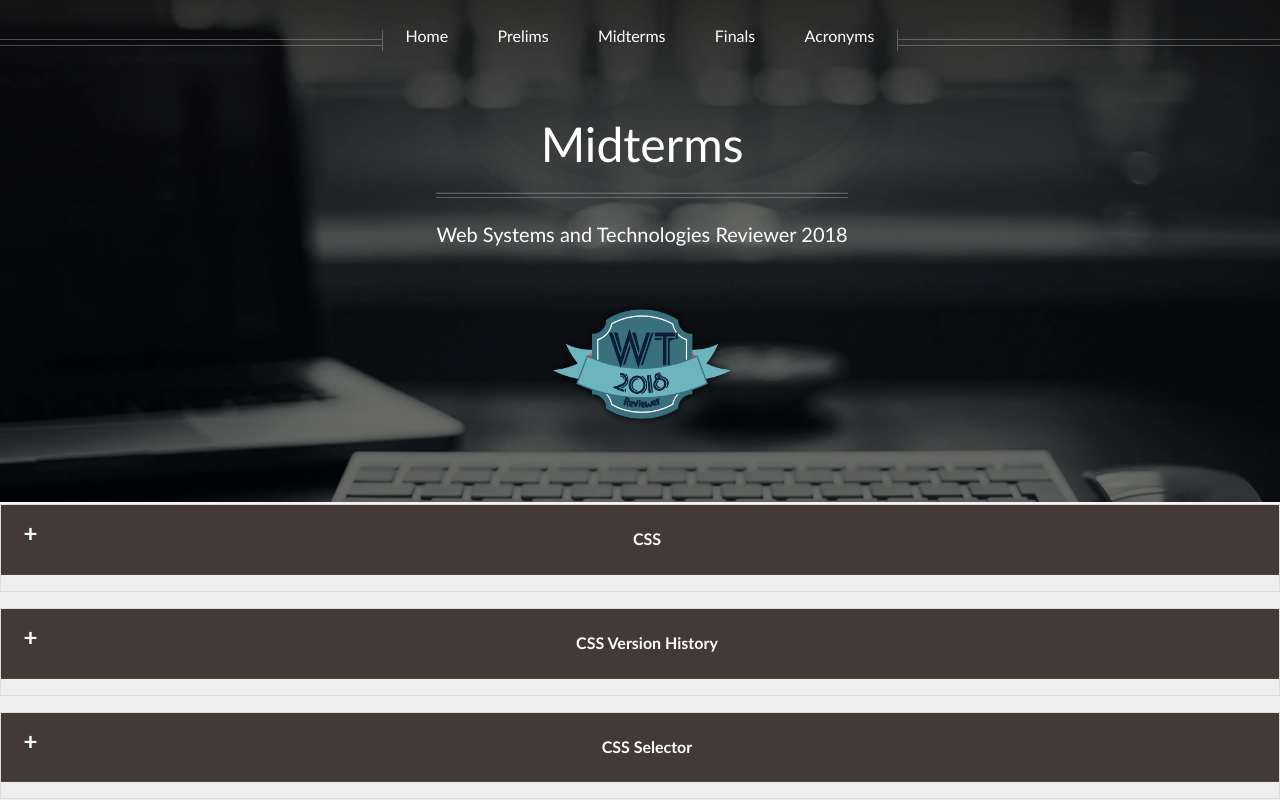
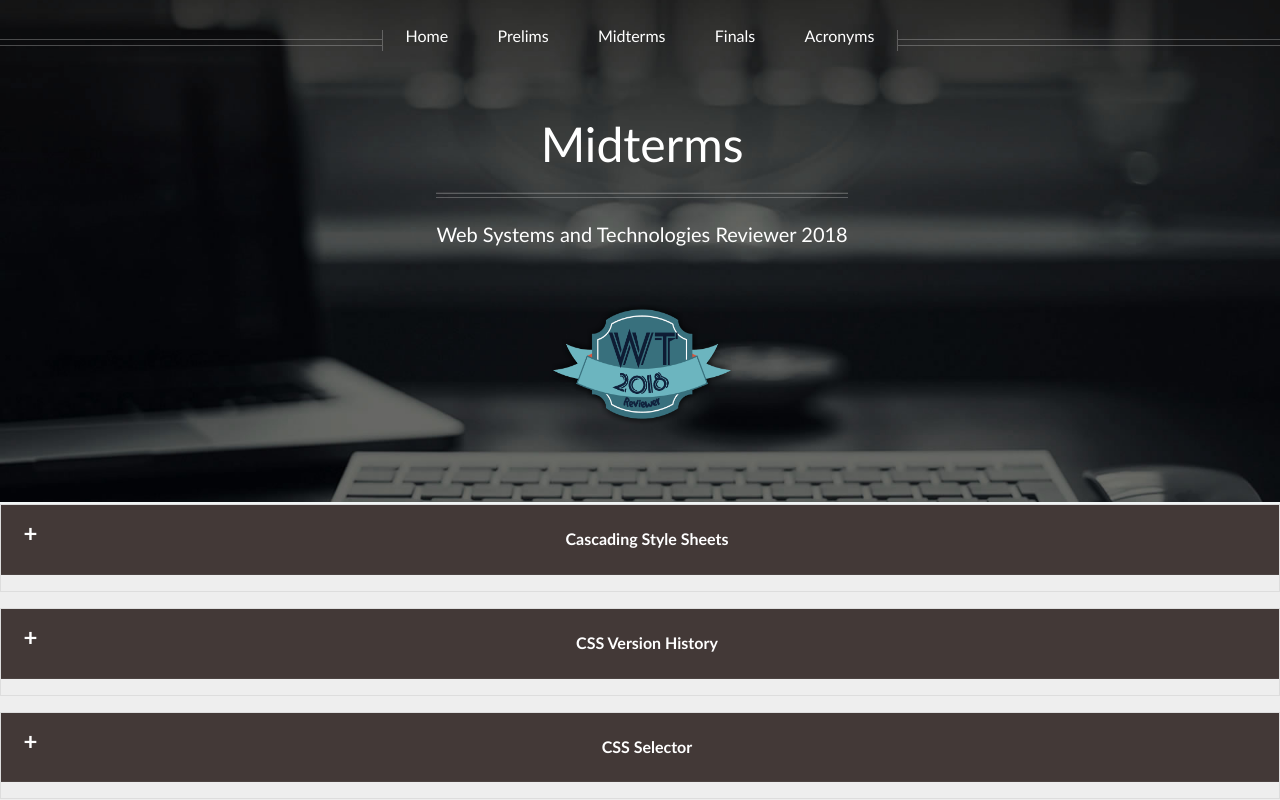
Before and after one commit to lovelacezenia/webteklec2018, a plain HTML site: page webteklec 2018/pages/midterms.html in a window 1280 px wide. Shown: the top 800 px of the page. Drawn offline with Linux system fonts and the light colour scheme.

Commit message:
edited headers

```diff
--- a/webteklec 2018/pages/midterms.html
+++ b/webteklec 2018/pages/midterms.html
@@ -44,7 +44,7 @@
                 <!-- start of CSS-->
                 <dl>
                     <dt>
-            <a href="#accordion16" aria-expanded="false" aria-controls="accordion16" class="accordion-title accordionTitle js-accordionTrigger">CSS</a>
+            <a href="#accordion16" aria-expanded="false" aria-controls="accordion16" class="accordion-title accordionTitle js-accordionTrigger">Cascading Style Sheets</a>
          </dt>
                     <dd class="accordion-content accordionItem is-collapsed" id="accordion16" aria-hidden="true">
                         <p>
```
